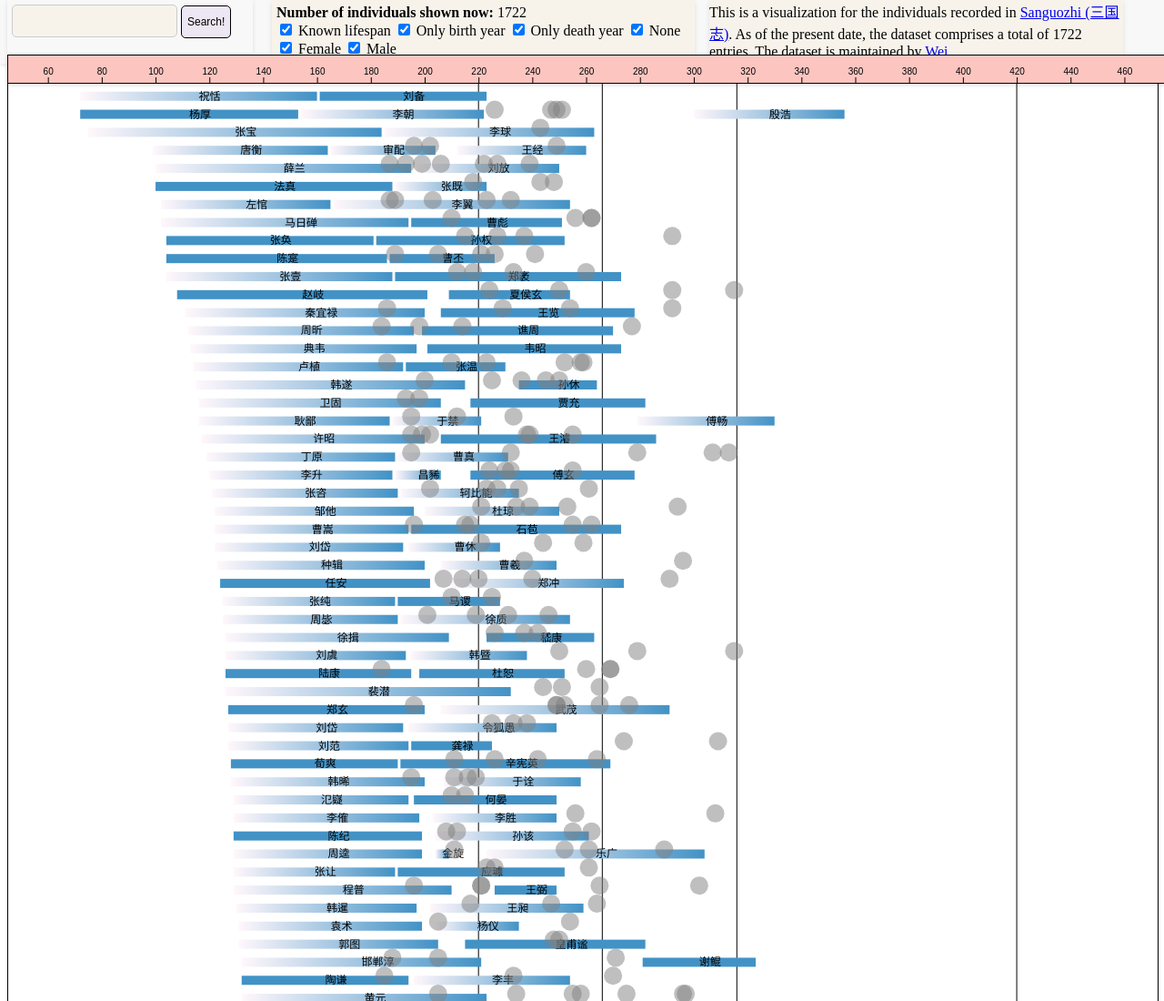
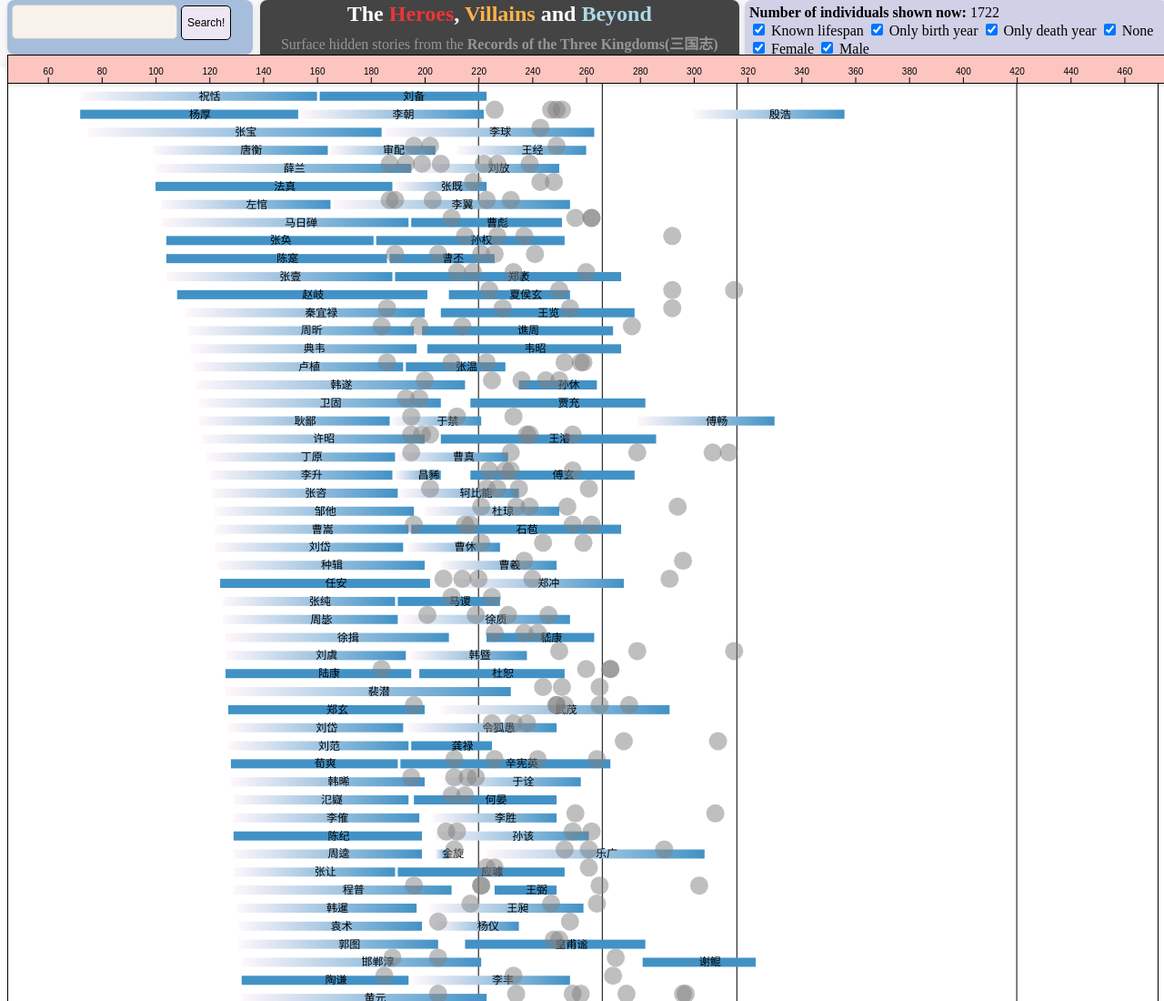
Before and after one commit to weiwei-uvic/sanguo, a plain HTML site: page index.html in a window 1280 px wide. Shown: the top 1100 px of the page at 91% size. Drawn offline with nearby package versions, Linux system fonts and the light colour scheme; animation ran at ten frames a second.

Commit message:
Polish the tile section

```diff
--- /dev/null
+++ b/Decorations.js
@@ -0,0 +1,11 @@
+function setTitle(){
+    const svg = d3.select("#title-container").append("svg");
+    svg.append("text")
+    .text("The Heroes, Villains and Beyond")
+    .attr("alignment-baseline", "central")
+    .attr("font-size", 20)
+    .attr("fill", "#000")
+    .attr("white-space", "nowrap")
+    // .attr("overflow", "hidden")
+    .attr("text-overflow", "ellipsis");
+}
--- a/index.html
+++ b/index.html
@@ -7,6 +7,7 @@
     <script src="https://d3js.org/d3.v7.min.js"></script>
     <script src="timeline_d3.js"></script>
     <script src = "notice.js"></script>
+    <script src = "Decorations.js"></script>
     <link rel="stylesheet" href="styles.css">
 
 </head>
@@ -40,11 +41,15 @@
       <label for="male">Male</label>
     </div>
 
-    <div id = "noteContainer">
-      <div class="big-centered-text">This is a visualization for the individuals recorded in
-        <a href="https://en.wikipedia.org/wiki/Records_of_the_Three_Kingdoms">Sanguozhi (三国志)</a>.
-        As of the present date, the dataset comprises a total of 1722 entries. The dataset is maintained by <a href="https://wei-weii.github.io/">Wei</a>
-      </div>
+    <div id = "title-container">
+
+      <h1 class="main-title">The
+      <span class="hero-text">Heroes</span>,
+      <span class="villain-text">Villains</span>
+       and
+      <span class="normal-text">Beyond</span>
+        </h1>
+        <p class="subtitle">Surface hidden stories from the <b>Records of the Three Kingdoms(三国志)</b></p>
     </div>
   </div>
 
@@ -53,6 +58,8 @@
 
 <div id="chart-container"></div>
 <script>
+
+setTitle();
     const LIFESPAN_MEAN = 57.2;
     const LIFESPAN_STD = 17.4;
     const LIFESPAN_NUM_UNSURE = 361; // --- the number of individuals has either birth info or death info
--- a/styles.css
+++ b/styles.css
@@ -1,6 +1,5 @@
 
     #dashboard {
-      border: none;
       position: fixed;
       top: 0;
       left: 0;
@@ -17,9 +16,10 @@
       top: 0;
       left: 8px;
       width: 20%;
-      height: 48px;
-      background-color: #f8f8f8;
+      height: 50px;
+      background-color: #a6bddb;
       padding: 5px;
+      border-radius: 8px;
       box-shadow: 0 2px 5px rgba(0, 0, 0, 0.1);
       z-index: 10;
 
@@ -43,16 +43,49 @@
         overflow-y: scroll;
         margin-top: 60px;
     }
+    #title-container {
+      position: absolute;
+      text-align: center;
+      background-color: #444444;
+      left: 22%;
+      top: 0;
+      bottom: 0;
+      width: 40.5%;
+      height:100%;
+      border-radius: 8px;
+      box-shadow: 0 0 10px rgba(0, 0, 0, 0.1);
+    }
+
+    .main-title {
+      font-size: 24px;
+      color: #fff;
+      margin-top: 2px;
+    }
+    .subtitle {
+      font-size: 16px;
+      color: #969696;
+      margin-top: -10px;
+    }
+    .hero-text {
+      color: #ec3636;
+    }
+    .villain-text {
+      color: #FEB24C;
+    }
+    .normal-text {
+      color: #ADD8E6;
+    }
     #filters {
-      background-color: #f7f3eb;
+      background-color: #d0d1e6;
       position: absolute;
       align-items: center;
-      left: 23%;
+      left: 63%;
       top: 0;
       bottom: 0;
       width: 35%;
       color: black;
       padding: 5px;
+      border-radius: 8px;
       box-shadow: 0 2px 5px rgba(0, 0, 0, 0.1);
       z-index: 10;
     }
--- a/timeline_d3.js
+++ b/timeline_d3.js
@@ -39,7 +39,6 @@ var GenderFilter = [];
 var HighlightIDs = []; // --- Stores all individual ids that highlighted. Id will be added when individuals are clicked, and removed when BG is clicked
 
 function Timeline(data, familytreeDicts) {
-  console.log("###### Timeline is called", data.length);
 
   AllData = data;
   FamilytreeRoots = familytreeDicts;
```
